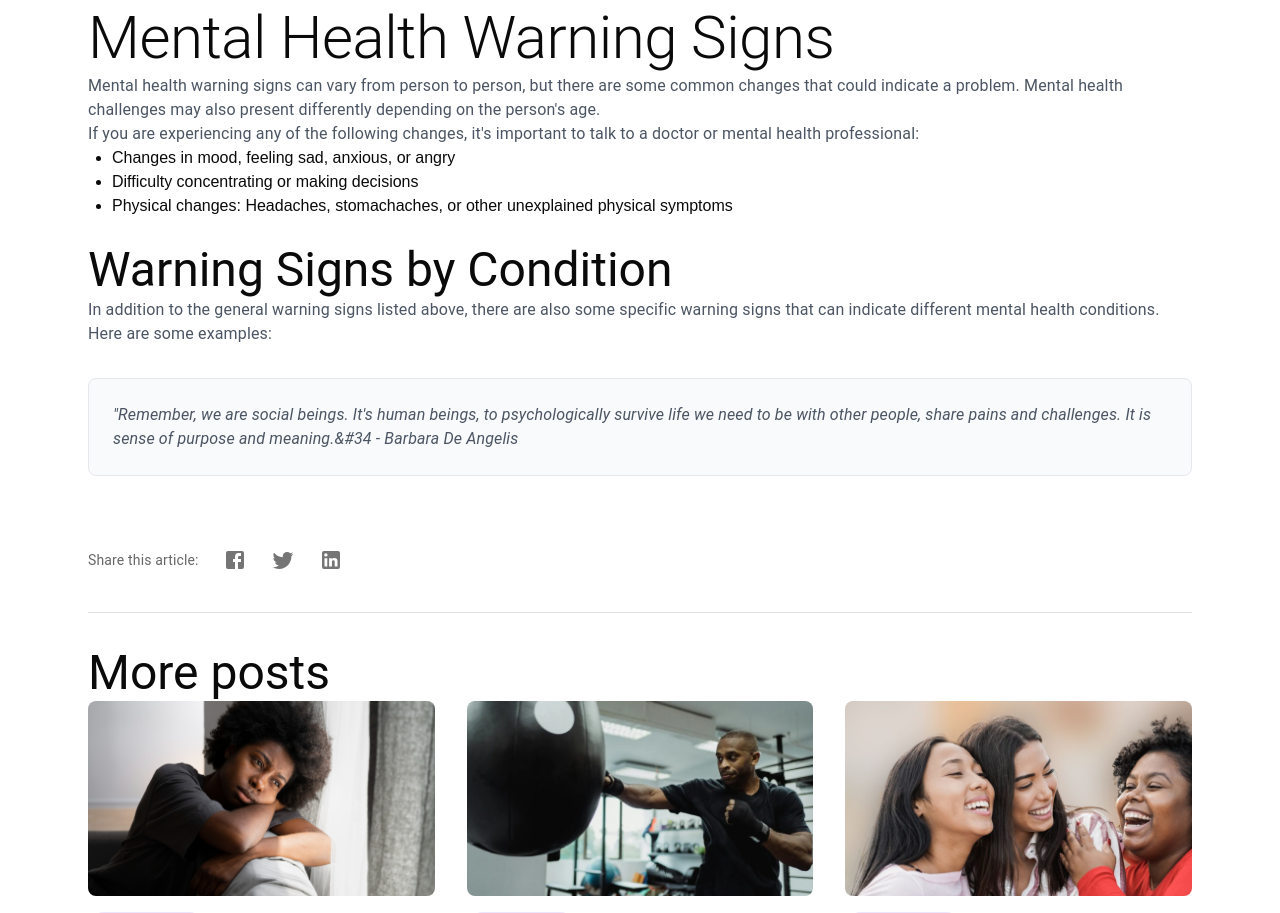
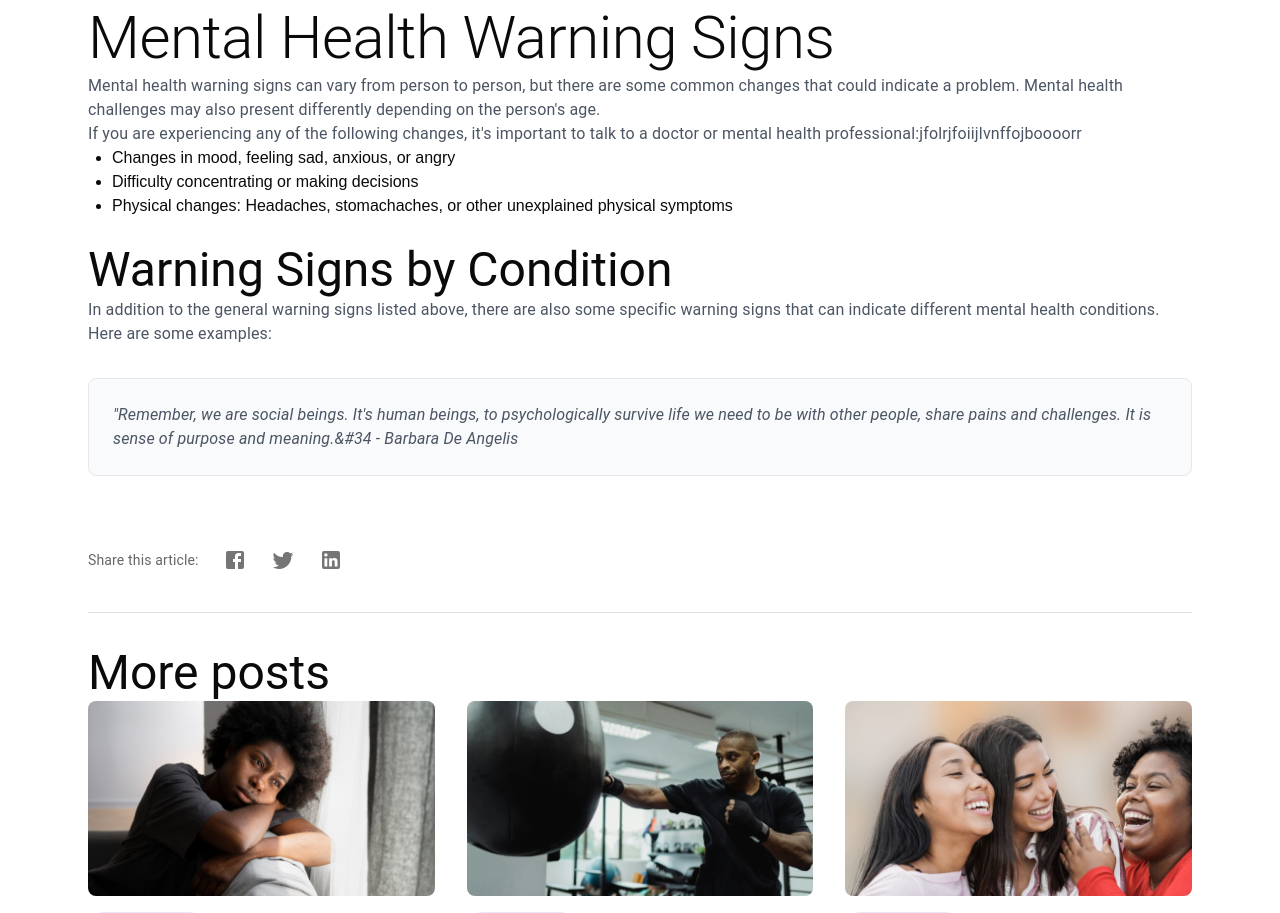
Before and after one commit to Jamleads/kingdomhealth, a Next.js app: page /blog/post in a window 1280 px wide. Shown: the part 1128-2041 px from the top of the page. Built offline with nearby package versions, Linux system fonts and the light colour scheme; a web font is replaced by a local one.

Commit message:
new update2

```diff
--- a/components/blog/Posts.tsx
+++ b/components/blog/Posts.tsx
@@ -59,7 +59,7 @@ const Posts = () => {
 
             <Typography variant="body1" className="text-gray-600 mb-6 leading-relaxed">
               If you are experiencing any of the following changes, it&apos;s important to talk to a doctor or mental health
-              professional:
+              professional:jfolrjfoiijlvnffojboooorr
             </Typography>
 
             <ul className="list-disc pl-6 mb-6">
```
